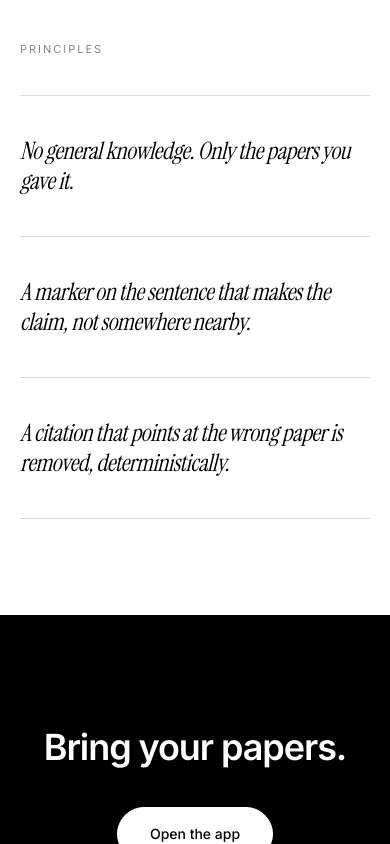
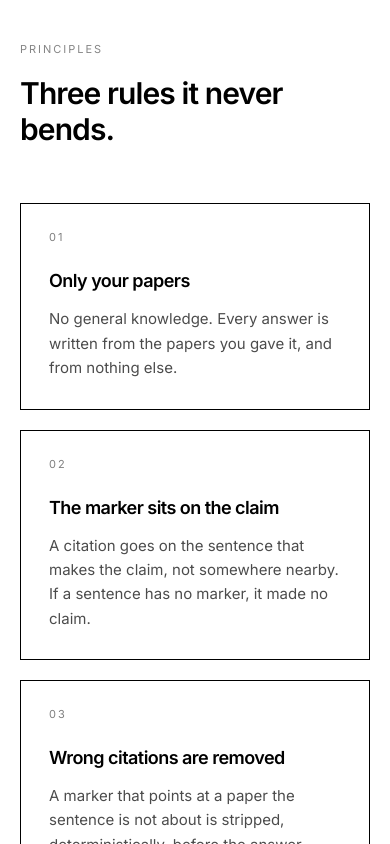
Before and after one commit to KadircanKara/ResearcherX, a Next.js app in the folder frontend/: page / in a window 390 px wide. Shown: the part 5860-6704 px from the top of the page. Built offline with nearby package versions, Linux system fonts and the light colour scheme.

Commit message:
style(landing): set the principles as three cards in the page's own type
The serif pull-quote treatment stood apart from every other section.
The three rules are now cards in the features grid style: a numbered
eyebrow, a short title and the rule as body copy, all in Inter.

```diff
--- a/frontend/src/components/landing/principles.tsx
+++ b/frontend/src/components/landing/principles.tsx
@@ -1,9 +1,18 @@
 import { Reveal } from "./reveal";
 
-const lines = [
-  "No general knowledge. Only the papers you gave it.",
-  "A marker on the sentence that makes the claim, not somewhere nearby.",
-  "A citation that points at the wrong paper is removed, deterministically.",
+const principles = [
+  {
+    title: "Only your papers",
+    body: "No general knowledge. Every answer is written from the papers you gave it, and from nothing else.",
+  },
+  {
+    title: "The marker sits on the claim",
+    body: "A citation goes on the sentence that makes the claim, not somewhere nearby. If a sentence has no marker, it made no claim.",
+  },
+  {
+    title: "Wrong citations are removed",
+    body: "A marker that points at a paper the sentence is not about is stripped, deterministically, before the answer reaches you.",
+  },
 ];
 
 export function Principles() {
@@ -12,17 +21,21 @@ export function Principles() {
       <div className="mx-auto max-w-[1240px] px-5 py-24 sm:px-8 sm:py-32">
         <Reveal>
           <p className="label-xs text-lp-gray-3">Principles</p>
+          <h2 className="mt-5 max-w-2xl text-3xl font-semibold sm:text-5xl">
+            Three rules it never bends.
+          </h2>
         </Reveal>
-        <div className="border-lp-ink/15 mt-10 border-t">
-          {lines.map((l, i) => (
+
+        <div className="mt-14 grid gap-5 md:grid-cols-3">
+          {principles.map((p, i) => (
             <Reveal
-              key={l}
-              delay={i * 110}
-              className="border-lp-ink/15 border-b py-10 sm:py-14"
+              key={p.title}
+              delay={i * 90}
+              className="border-lp-ink flex flex-col border p-7 transition-colors duration-200 hover:bg-lp-ink hover:text-lp-paper"
             >
-              <p className="serif-italic max-w-4xl text-2xl leading-[1.25] sm:text-4xl lg:text-[2.75rem]">
-                {l}
-              </p>
+              <span className="label-xs opacity-50">0{i + 1}</span>
+              <h3 className="mt-6 text-lg font-semibold">{p.title}</h3>
+              <p className="mt-3 text-[15px] leading-relaxed opacity-70">{p.body}</p>
             </Reveal>
           ))}
         </div>
```
